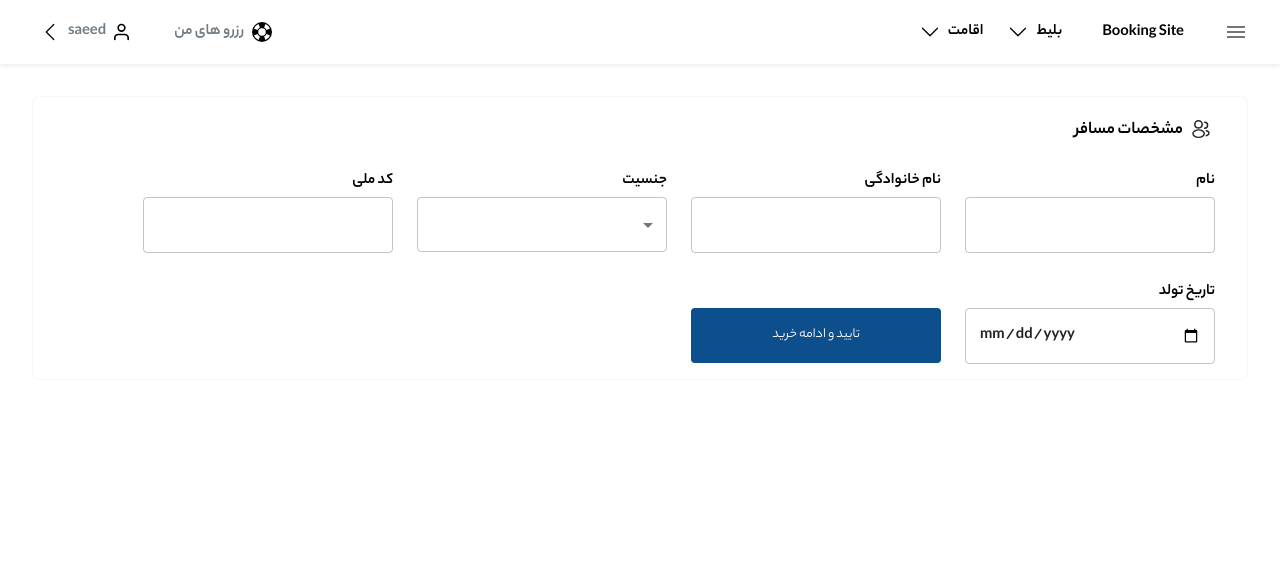
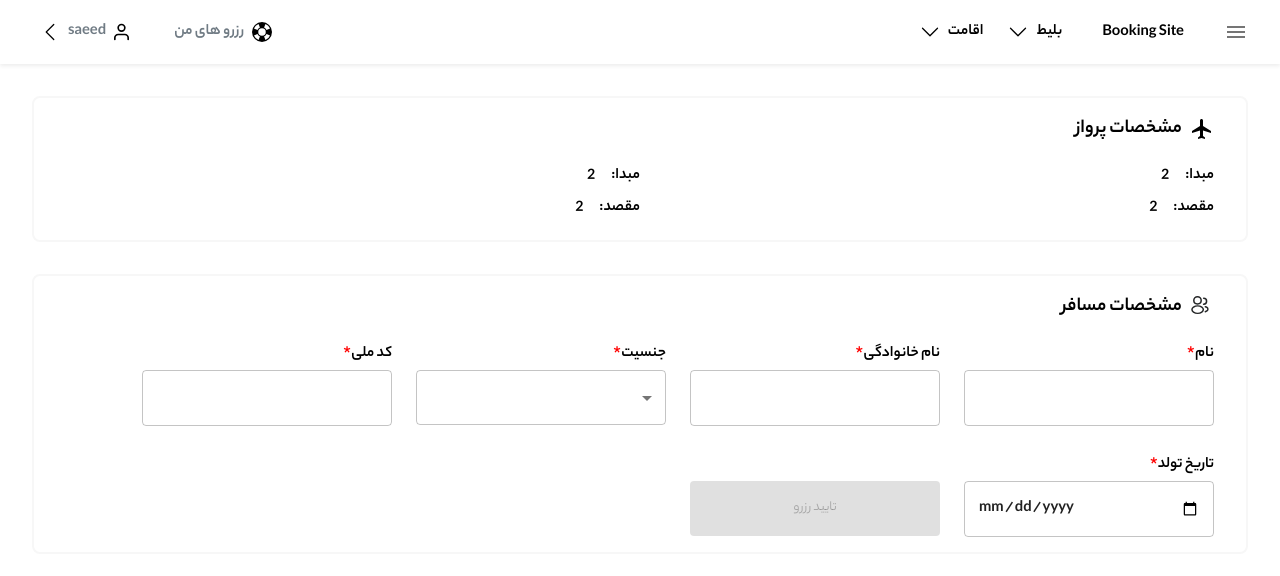
Before and after one commit to mohammadsaeed0901/web-design, a React (Create React App) app: page /flights/1/1 in a window 1280 px wide. Shown: the top 576 px of the page. Built offline with nearby package versions, Linux system fonts and the light colour scheme; sample sign-in values are in the browser's storage.

Commit message:
Add Plane Details in Plane Reserve Component

```diff
--- a/src/Pages/Plane/Reserve/PlaneReserve.component.tsx
+++ b/src/Pages/Plane/Reserve/PlaneReserve.component.tsx
@@ -1,5 +1,5 @@
 import { Box, Button, FormControl, MenuItem, Select, TextField, Typography } from "@mui/material";
-import { UserGroupIcon } from "Assets/Svg";
+import { PlaneIcon, UserGroupIcon } from "Assets/Svg";
 import { useState, type FC } from "react";
 
 const PlaneReserve: FC = (props) => {
@@ -16,9 +16,12 @@ const PlaneReserve: FC = (props) => {
         flexDirection: "column",
         justifyContent: "center",
         direction: "rtl",
-        border: "1px solid #f7f7f7",
+        border: "2px solid #f7f7f7",
         borderRadius: "8px",
         gap: 2,
+        ":not(:last-child)": {
+          marginBottom: "32px",
+        },
       },
       inputBox: {
         display: "flex",
@@ -32,10 +35,57 @@ const PlaneReserve: FC = (props) => {
     };
 
     return (
+      <>
+        <Box sx={classes.box}>
+          <Box sx={{ display: "flex", alignItems: "center", gap: 1 }}>
+            <PlaneIcon />
+            <Typography variant="h5">
+              مشخصات پرواز
+            </Typography>
+          </Box>
+          <Box sx={{ display: "flex" }}>
+            <Box sx={{ display: "flex", width: "50%", flexDirection: "column" }}>
+              <Box sx={{ display: "flex", gap: 2 }}>
+                <Typography>
+                  مبدا:
+                </Typography>
+                <Typography>
+                  {1+1}
+                </Typography>
+              </Box>
+              <Box sx={{ display: "flex", gap: 2 }}>
+                <Typography>
+                  مقصد:
+                </Typography>
+                <Typography>
+                  {1+1}
+                </Typography>
+              </Box>
+            </Box>
+            <Box sx={{ display: "flex", width: "50%", flexDirection: "column" }}>
+              <Box sx={{ display: "flex", gap: 2 }}>
+                <Typography>
+                  مبدا:
+                </Typography>
+                <Typography>
+                  {1+1}
+                </Typography>
+              </Box>
+              <Box sx={{ display: "flex", gap: 2 }}>
+                <Typography>
+                  مقصد:
+                </Typography>
+                <Typography>
+                  {1+1}
+                </Typography>
+              </Box>
+            </Box>
+          </Box>
+        </Box>
         <Box sx={classes.box}>
           <Box sx={{ display: "flex", alignItems: "center", gap: 1 }}>
             <UserGroupIcon />
-          <Typography variant="h6">
+            <Typography variant="h5">
               مشخصات مسافر
             </Typography>
           </Box>
@@ -43,18 +93,21 @@ const PlaneReserve: FC = (props) => {
             <Box sx={classes.inputBox}>
               <Typography>
                 نام
+                <span style={{ color: "red" }}>*</span>
               </Typography>
               <TextField type="text" value={name} onChange={e => setName(e.target.value)} sx={classes.input} />
             </Box>
             <Box sx={classes.inputBox}>
               <Typography>
                 نام خانوادگی
+                <span style={{ color: "red" }}>*</span>
               </Typography>
               <TextField type="text" value={lastName} onChange={e => setLastName(e.target.value)} sx={classes.input} />
             </Box>
             <Box sx={classes.inputBox}>
               <Typography>
                 جنسیت
+                <span style={{ color: "red" }}>*</span>
               </Typography>
               <FormControl>
                 <Select
@@ -80,20 +133,23 @@ const PlaneReserve: FC = (props) => {
             <Box sx={classes.inputBox}>
               <Typography>
                 کد ملی
+                <span style={{ color: "red" }}>*</span>
               </Typography>
               <TextField type="text" value={nationalCode} onChange={e => setNationalCode(e.target.value)} sx={classes.input} />
             </Box>
             <Box sx={classes.inputBox}>
               <Typography>
                 تاریخ تولد
+                <span style={{ color: "red" }}>*</span>
               </Typography>
               <TextField type="date" value={birthDate} onChange={e => setBirthDate(e.target.value)} sx={classes.input} />
             </Box>
-          <Button variant="contained" color="primary" sx={{display: "flex", alignSelf: "end", minWidth: "250px", height: "55px"}} onClick={() => console.log("a")}>
-            تایید و ادامه خرید
+            <Button variant="contained" color="primary" disabled={!name || !lastName || !nationalCode || !gender || !birthDate} sx={{display: "flex", alignSelf: "end", minWidth: "250px", height: "55px"}} onClick={() => console.log("a")}>
+              تایید رزرو
             </Button>
           </Box>
         </Box>
+      </>
     );
 };
 
```
Lines whose indentation alone changed are shown as unchanged.
